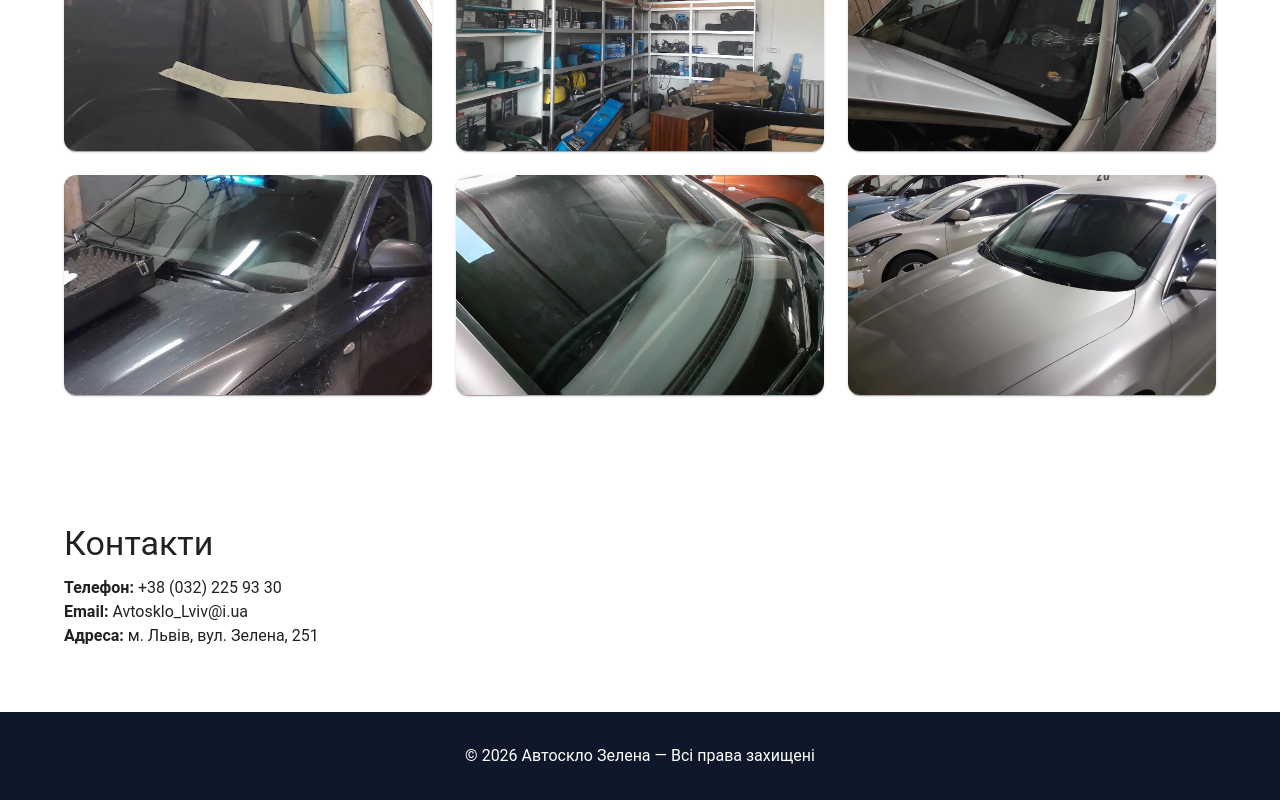
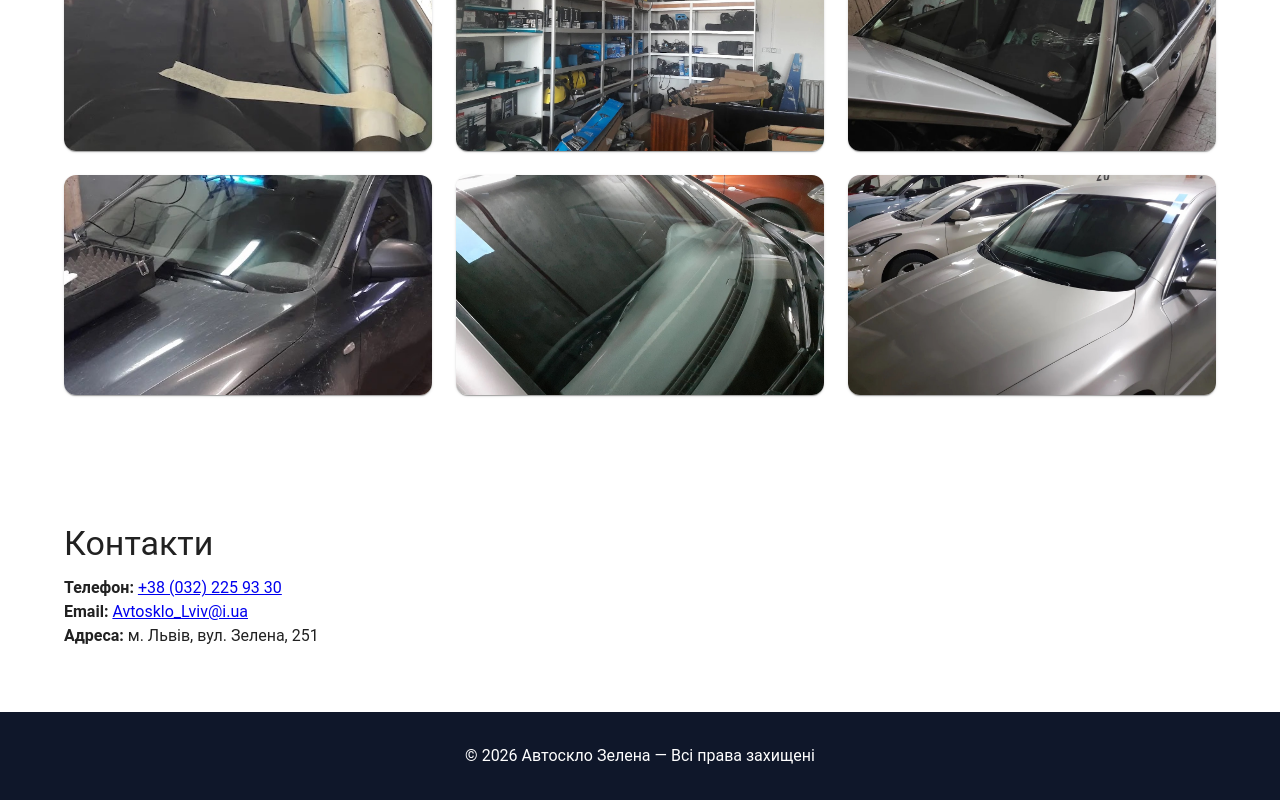
Before and after one commit to andrii-zelisko/auto-glass, a React (Create React App) app: page / in a window 1280 px wide. Shown: the part 3249-4049 px from the top of the page. Built offline with nearby package versions, Linux system fonts and the light colour scheme.

Commit message:
updated Contact.jsx

```diff
--- a/src/pages/Contact.jsx
+++ b/src/pages/Contact.jsx
@@ -3,8 +3,8 @@ import {Typography} from "@mui/material";
 export default function Contact() {
   return (
     <>
-      <Typography><strong>Телефон:</strong> +38 (032) 225 93 30</Typography>
-      <Typography><strong>Email:</strong> Avtosklo_Lviv@i.ua</Typography>
+      <Typography><strong>Телефон:</strong> <a href="tel:+380322259330">+38 (032) 225 93 30</a></Typography>
+      <Typography><strong>Email:</strong> <a href="mailto:Avtosklo_Lviv@i.ua">Avtosklo_Lviv@i.ua</a></Typography>
       <Typography><strong>Адреса:</strong> м. Львів, вул. Зелена, 251</Typography>
     </>
   )
```
